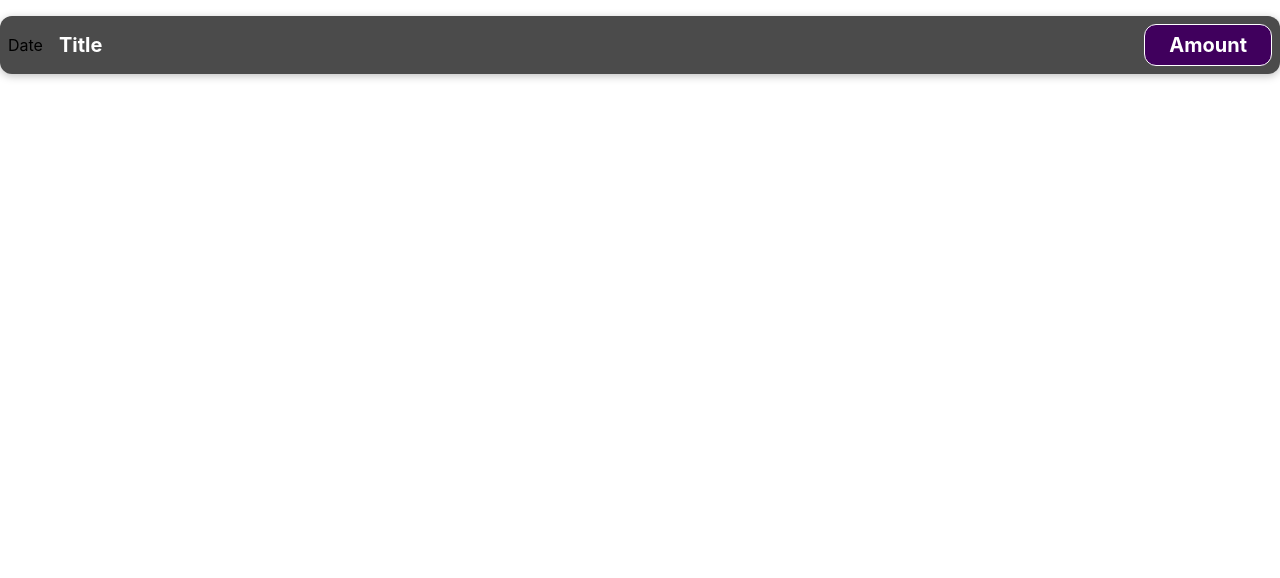
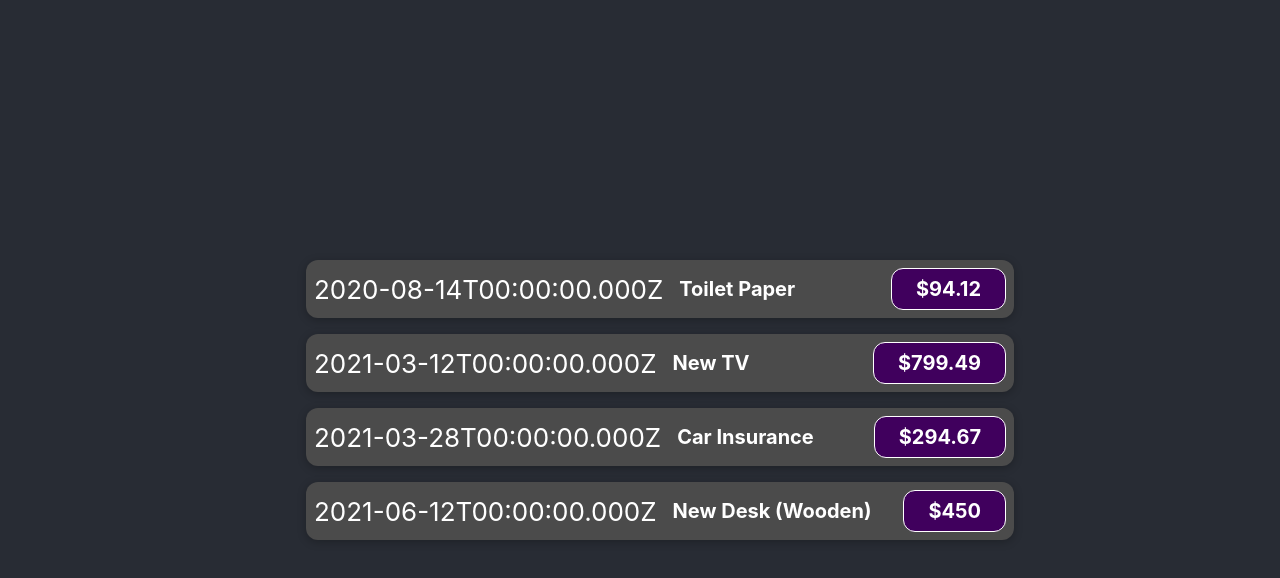
Before and after one commit to CodeNameNinja/React-Expanse-Tracker, a React (Create React App) app: page / in a window 1280 px wide. Shown: the top 578 px of the page. Built offline with nearby package versions, Linux system fonts and the light colour scheme.

Commit message:
iterating through array of expenses
created js map function to loop through expenses array and render all expenses in a unordered list

```diff
--- a/src/App.js
+++ b/src/App.js
@@ -2,9 +2,35 @@ import './App.css';
 import ExpenseItem from "./components/ExpenseItem";
 
 function App() {
+  const expenses = [
+    {
+      id: 'e1',
+      title: 'Toilet Paper',
+      amount: 94.12,
+      date: new Date(2020, 7, 14),
+    },
+    { id: 'e2', title: 'New TV', amount: 799.49, date: new Date(2021, 2, 12) },
+    {
+      id: 'e3',
+      title: 'Car Insurance',
+      amount: 294.67,
+      date: new Date(2021, 2, 28),
+    },
+    {
+      id: 'e4',
+      title: 'New Desk (Wooden)',
+      amount: 450,
+      date: new Date(2021, 5, 12),
+    },
+  ];
+
+  let expenseList = expenses.map((expense)=>{
+    return <ExpenseItem title={expense.title} amount={expense.amount} date={expense.date}/>
+  });
+
   return (
-   <div>
-       <ExpenseItem />
+   <div className="App-header">
+       <ul>{expenseList}</ul>
     </div>
   );
 }
--- a/src/components/ExpenseItem.js
+++ b/src/components/ExpenseItem.js
@@ -1,12 +1,16 @@
-import './ExpenseItem.css';
+import "./ExpenseItem.css";
 
-function ExpenseItem() {
+function ExpenseItem(props) {
+  const expenseDate = props.date;
+  const expenseTitle = props.title;
+  const expenseAmount = props.amount;
+
   return (
     <div className="expense-item">
-      <div>Date</div>
+      <div>{expenseDate.toISOString()}</div>
       <div className="expense-item__description">
-        <h2>Title</h2>
-      <div className="expense-item__price">Amount</div>
+        <h2>{expenseTitle}</h2>
+        <div className="expense-item__price">${expenseAmount}</div>
       </div>
     </div>
   );
```
